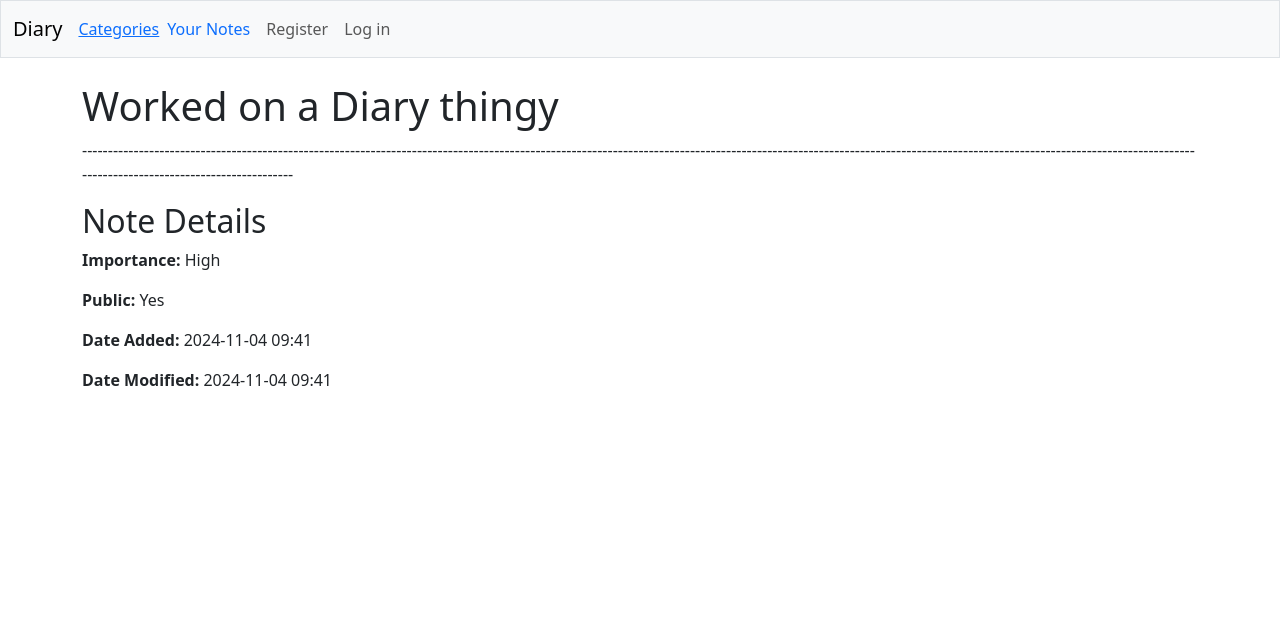
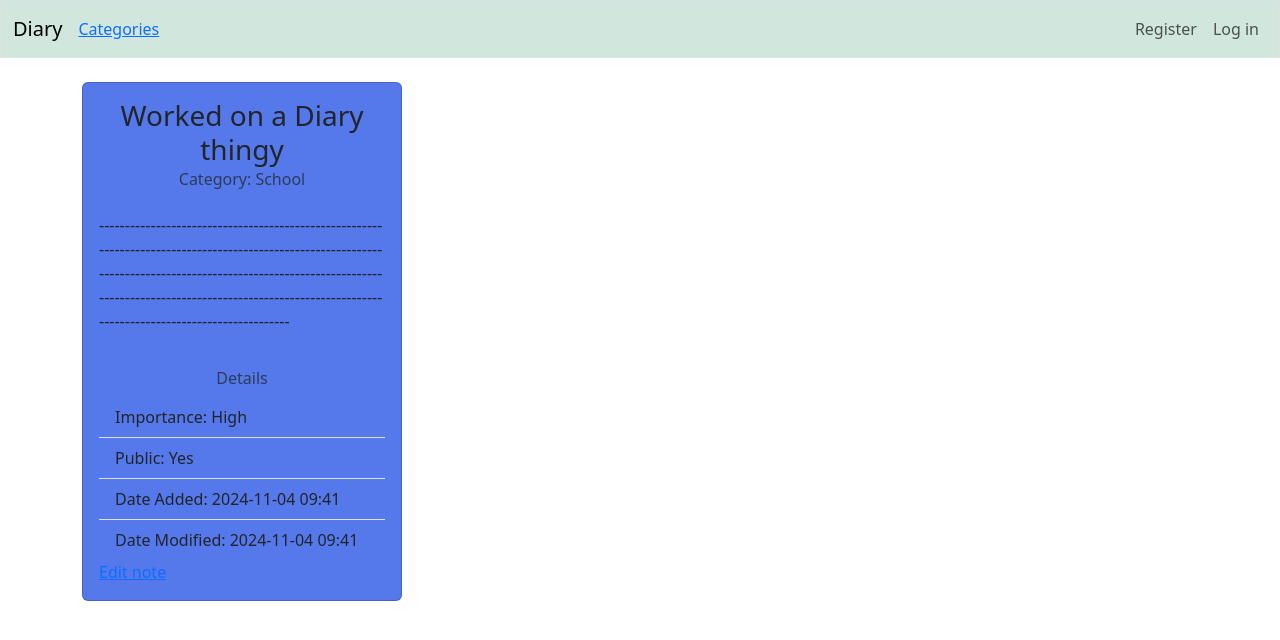
Before and after one commit to jvirkku/Diary, a Django app: page /note/7/ in a window 1280 px wide. Shown: the top 640 px of the page. Run offline with Django 5.2, Linux system fonts and the light colour scheme; data comes from the database, SQL or seed files in the repository; both versions use the stored data as it was after the commit; some libraries are stand-ins or nearby versions.

Commit message:
Notes cards + bg colour. Support for static files added. Adjusted navbar. Removed all_notes.

```diff
--- /dev/null
+++ b/diary/static/diary/styles.css
@@ -0,0 +1,17 @@
+/* Styles for note cards */
+
+.work-category {
+    background-color: #31e26c !important;
+}
+
+.stuff-category {
+    background-color: #dee619 !important;
+}
+
+.hobbies-category {
+    background-color: #e87df7 !important;
+}
+
+.school-category {
+    background-color: #5578eb !important;
+}
--- a/diary/templates/diary/base.html
+++ b/diary/templates/diary/base.html
@@ -1,9 +1,11 @@
+{% load static %}
 <!DOCTYPE html>
 <html lang="en">
 <head>
   <meta charset="UTF-8">
   <meta name="viewport" content="width=device-width, initial-scale=1.0">
   <title>Your Own Diary</title>
+  <link rel="stylesheet" href="{% static 'diary/styles.css' %}">
 
   {% load django_bootstrap5 %}
   {% bootstrap_css %}
@@ -11,7 +13,7 @@
 
 </head>
 <body>
-    <nav class="navbar navbar-expand-md navbar-light bg-light mb-4 border">
+  <nav class="navbar navbar-expand-md navbar-light bg-success-subtle mb-4 border">
     <div class="container-fluid">
       <a class="navbar-brand" href="{% url 'diary:index' %}">Diary</a>         <!-- app name and then the URL pattern from urls.py with a given name -->
       <a href="{% url 'diary:category_list' %}">Categories</a>
@@ -20,19 +22,14 @@
         </button>
 
       <div class="collapse navbar-collapse" id="navbarCollapse">
-                <ul class="navbar-nav me-auto mb-2 mb-md-0">
-                    <li class="nav item">
-                        <a class="nav-link" href="{% url 'diary:all_notes' %}">Your Notes</a>
-                    </li>
 
         <!-- Account-related links -->
-
         <ul class="navbar-nav ms-auto mb-2 mb-md-0">
 
           {% if user.is_authenticated %}
             <li class="nav-item">
-                <span class="navbar-text me-2">Hello, {{ user.username }}.
-                  </span></li>
+              <span class="navbar-text me-2">Hello, {{ user.username }}.</span>
+            </li>
           {% else %}
             <li class="nav-item">
               <a class="nav-link" href="{% url 'accounts:register' %}">
@@ -41,7 +38,6 @@
               <a class="nav-link" href="{% url 'accounts:login' %}">
                 Log in</a></li>
           {% endif %}
-
         </ul><!-- End of account-related links -->
 
         {% if user.is_authenticated %}
@@ -53,7 +49,6 @@
         {% endif %}
 
       </div> <!-- Closes collapsible parts of navbar -->
-
     </div>
   </nav>
 
--- a/diary/templates/diary/note.html
+++ b/diary/templates/diary/note.html
@@ -1,17 +1,25 @@
 {% extends 'diary/base.html' %}
 
 {% block page_header %}
-    <h1>{{ note.title }}</h1>
 {% endblock page_header %}
 
 {% block content %}
-    <p>{{ note.my_note }}</p>
 
-    <!-- Additional details -->
-    <h2>Note Details</h2>
-    <p><strong>Importance:</strong> {{ note.get_importance_display }}</p>
-    <p><strong>Public:</strong> {{ note.public|yesno:"Yes,No" }}</p>
-    <p><strong>Date Added:</strong> {{ note.date_added|date:"Y-m-d H:i" }}</p>
-    <p><strong>Date Modified:</strong> {{ note.date_modified|date:"Y-m-d H:i" }}</p>
+    <div class="card {{ note.category|lower }}-category" style="width: 20rem;">
+        <div class="card-body">
+            <h5 class="card-title text-center fs-3">{{ note.title }}</h5>
+            <h6 class="card-subtitle mb-2 text-body-secondary text-center pb-3">Category: {{ note.category }}</h6>
+            <p class="card-text">{{ note.my_note }}</p>
+            <!-- Additional info about the note -->
+            <h6 class="card-subtitle mb-2 text-body-secondary text-center pt-4">Details</h6>
+            <ul class="list-group list-group-flush">
+                <li class="list-group-item {{ note.category|lower }}-category">Importance: {{ note.get_importance_display }}</li>
+                <li class="list-group-item {{ note.category|lower }}-category">Public: {{ note.public|yesno:"Yes,No" }}</li>
+                <li class="list-group-item {{ note.category|lower }}-category">Date Added: {{ note.date_added|date:"Y-m-d H:i" }}</li>
+                <li class="list-group-item {{ note.category|lower }}-category">Date Modified: {{ note.date_modified|date:"Y-m-d H:i" }}</li>
+              </ul>
+            <a href="#" class="card-link">Edit note</a>
+        </div>
+    </div>
 
 {% endblock content %}
--- a/diary/urls.py
+++ b/diary/urls.py
@@ -13,8 +13,6 @@ urlpatterns = [
     path('add_category/', views.add_category, name='add_category'),
     #Page for a specific category and all its notes
     path('category/<int:category_id>/', views.category, name='category'),
-    # Listing all notes
-    path('notes/', views.all_notes, name='all_notes'),
     #Page for a specific note
     path('note/<int:note_id>/', views.note, name='note'),
     #Add note page
--- a/diary/views.py
+++ b/diary/views.py
@@ -47,13 +47,6 @@ def add_note(request, category_id):
 
     return render(request, 'diary/add_note.html', {'form': form, 'category': category})
 
-def all_notes(request):
-    """ Listing all available notes on the /notes page """
-    notes = Note.objects.order_by('date_added')
-    # Dictionary containing all the notes. Keys - used in the template to access data. Values - data we send to the template.
-    context = {'notes' : notes}
-    return render(request, 'diary/notes.html', context)
-
 def note(request, note_id):
     """Note page that shows the contents of a single note"""
     note = Note.objects.get(id=note_id)
--- a/diary_project/settings.py
+++ b/diary_project/settings.py
@@ -123,6 +123,10 @@ USE_TZ = True
 # Static files (CSS, JavaScript, Images)
 # https://docs.djangoproject.com/en/5.1/howto/static-files/
 
+STATICFILES_DIRS = [
+    BASE_DIR / "diary/static",  # Adjust this to point to your static directory if needed
+]
+
 STATIC_URL = 'static/'
 
 # Default primary key field type
```
Also changed, not shown: diary/templates/diary/notes.html (deleted, +0 -28 lines), db.sqlite3. Lines whose indentation alone changed are shown as unchanged.
